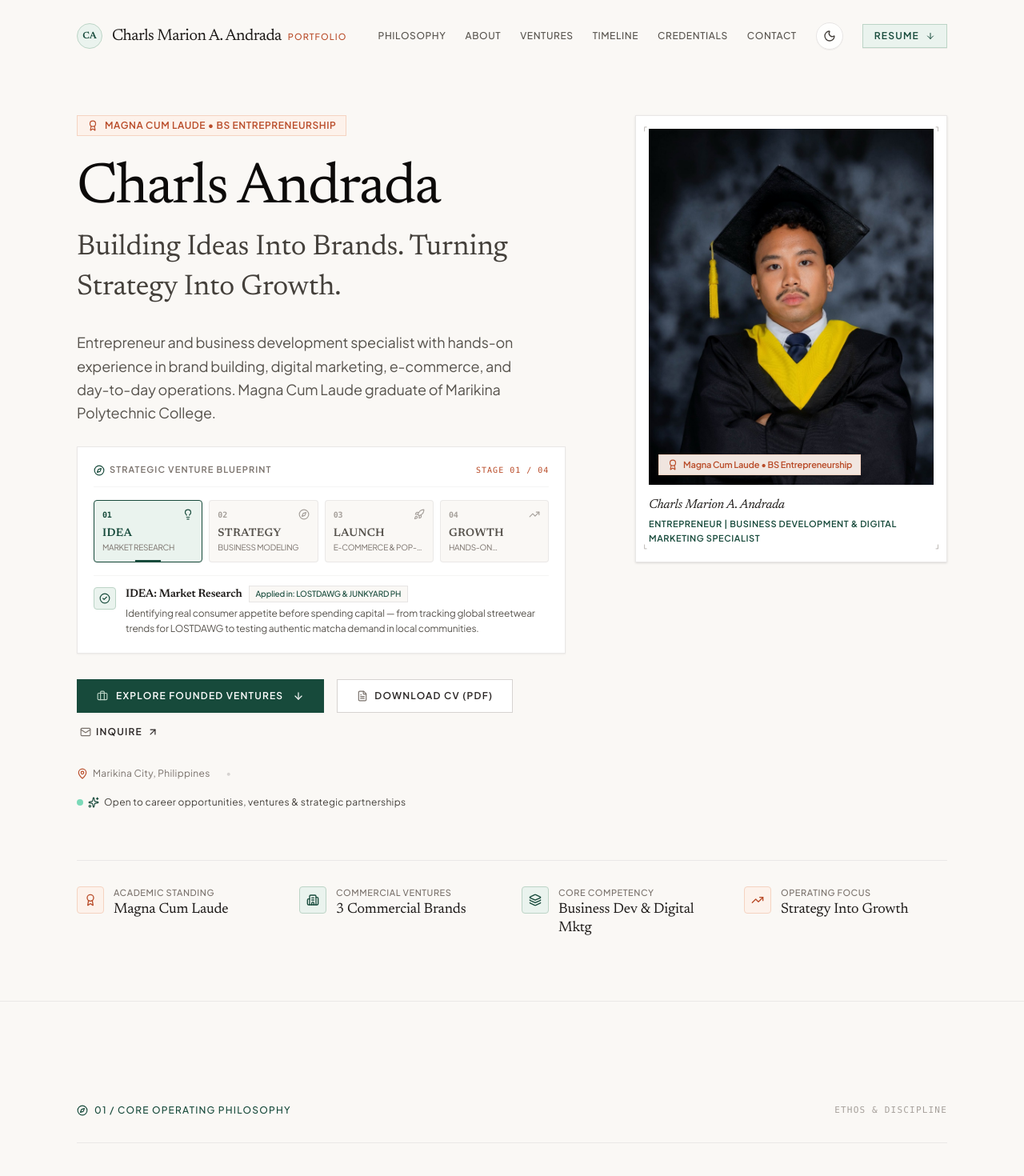
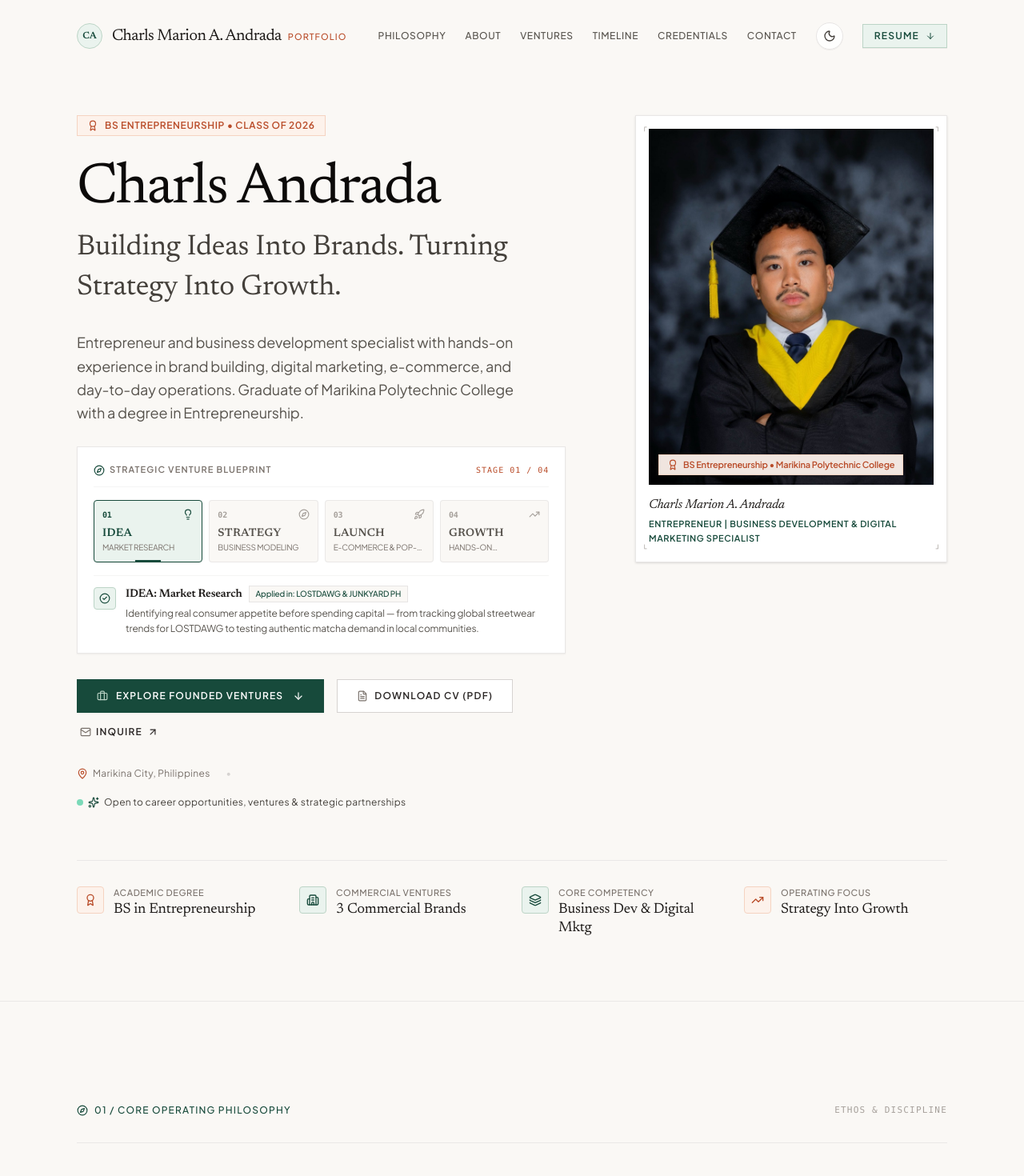
Before and after one commit to kylesantos0411/charls-portfolio, a React (Vite) app: page / in a window 1280 px wide. Shown: the top 1470 px of the page at 80% size. Built offline with nearby package versions, Linux system fonts and the light colour scheme.

Commit message:
refactor: reduce Magna Cum Laude mentions to exactly two official placements

```diff
--- a/index.html
+++ b/index.html
@@ -6,7 +6,7 @@
     <meta name="viewport" content="width=device-width, initial-scale=1.0" />
     <meta name="theme-color" content="#FAF8F5" />
     <title>Charls Andrada — Entrepreneurship & Business Portfolio</title>
-    <meta name="description" content="Portfolio of Charls Andrada — Magna Cum Laude Entrepreneurship Graduate, Venture Builder, and Strategist." />
+    <meta name="description" content="Portfolio of Charls Andrada — Entrepreneurship Graduate, Venture Builder, and Brand Strategist." />
     <!-- Google Fonts: Newsreader (Editorial Serif) & Plus Jakarta Sans (Clean Modern Sans) -->
     <link rel="preconnect" href="https://fonts.googleapis.com">
     <link rel="preconnect" href="https://fonts.gstatic.com" crossorigin>
--- a/src/components/Hero.tsx
+++ b/src/components/Hero.tsx
@@ -70,8 +70,8 @@ export const Hero: React.FC = () => {
 
   const keyFacts = [
     {
-      title: 'Academic Standing',
-      desc: 'Magna Cum Laude',
+      title: 'Academic Degree',
+      desc: 'BS in Entrepreneurship',
       icon: Award,
       color: 'text-[#B94C29] dark:text-[#E0734F] bg-[#FDF2EB] dark:bg-[#301B14] border-[#F5D3C1] dark:border-[#5C2D1F]'
     },
@@ -264,10 +264,10 @@ export const Hero: React.FC = () => {
                   className="w-full h-full object-cover object-top contrast-[1.02] group-hover:scale-102 transition-transform duration-700"
                 />
 
-                {/* Terracotta distinction badge on portrait */}
+                {/* Distinction badge on portrait */}
                 <div className="absolute bottom-3 left-3 bg-[#FDF2EB]/95 dark:bg-[#301B14]/95 backdrop-blur-xs border border-[#F5D3C1] dark:border-[#5C2D1F] text-[#B94C29] dark:text-[#E0734F] px-2.5 py-1 text-[11px] font-semibold flex items-center gap-1.5 shadow-xs">
                   <Award className="w-3.5 h-3.5" />
-                  <span>Magna Cum Laude • BS Entrepreneurship</span>
+                  <span>BS Entrepreneurship • Marikina Polytechnic College</span>
                 </div>
               </div>
 
--- a/src/data/portfolioData.ts
+++ b/src/data/portfolioData.ts
@@ -178,9 +178,9 @@ export const portfolioData: PortfolioData = {
     lastName: "Andrada",
     monogram: "CA",
     professionalTitle: "Entrepreneur | Business Development & Digital Marketing Specialist",
-    academicDistinction: "Magna Cum Laude • BS Entrepreneurship",
+    academicDistinction: "BS Entrepreneurship • Class of 2026",
     heroHeadline: "Building Ideas Into Brands. Turning Strategy Into Growth.",
-    heroSubheadline: "Entrepreneur and business development specialist with hands-on experience in brand building, digital marketing, e-commerce, and day-to-day operations. Magna Cum Laude graduate of Marikina Polytechnic College.",
+    heroSubheadline: "Entrepreneur and business development specialist with hands-on experience in brand building, digital marketing, e-commerce, and day-to-day operations. Graduate of Marikina Polytechnic College with a degree in Entrepreneurship.",
     portraitImage: "/charls_portrait.jpg",
     aboutImage: "/charls_portrait.jpg",
     resumePdfPath: "/resume.pdf",
@@ -221,13 +221,13 @@ export const portfolioData: PortfolioData = {
   about: {
     headline: "Turning ideas into workable, revenue-generating opportunities.",
     bioParagraphs: [
-      "I am an entrepreneur and business development specialist with a background in Entrepreneurship and hands-on experience in brand management, digital marketing, e-commerce, and business operations. As a Magna Cum Laude graduate of Marikina Polytechnic College, I combine academic rigor with practical experience in launching and managing commercial ventures.",
+      "I am an entrepreneur and business development specialist with a background in Entrepreneurship and hands-on experience in brand management, digital marketing, e-commerce, and business operations. As a graduate of Marikina Polytechnic College with a degree in Entrepreneurship, I combine academic training with practical experience in launching and managing commercial ventures.",
       "My entrepreneurial journey includes building LOSTDAWG, a streetwear retail brand; AIGHT CAFE, a modern coffee and matcha beverage business; and JUNKYARD PH, a matcha-focused beverage venture. My responsibilities span concept development, market research, product innovation, website management, content creation, and business planning.",
       "Alongside my own ventures, I developed strong operational discipline as an Assistant Supervisor at Zugusho Aircon & Refrigeration Services, managing service scheduling, field team coordination, customer inquiries, and job quality standards."
     ],
     degree: "Bachelor of Science in Entrepreneurship",
     institution: "Marikina Polytechnic College",
-    graduationHonor: "Magna Cum Laude (Class of 2026)",
+    graduationHonor: "Class of 2026",
     corePrinciples: [
       {
         title: "Strategy With Execution",
@@ -278,11 +278,11 @@ export const portfolioData: PortfolioData = {
       {
         id: "mile-2026",
         year: "2026",
-        title: "Graduated Magna Cum Laude & TESDA Certification",
+        title: "BS Entrepreneurship Graduation & Certification",
         organization: "Marikina Polytechnic College",
-        badge: "Magna Cum Laude",
+        badge: "Class of 2026",
         badgeType: "terracotta",
-        description: "Graduated with highest Latin distinction (Magna Cum Laude) in BS Entrepreneurship. Completed TESDA iSTAR Online certification and actively scaling commercial ventures."
+        description: "Graduated with Magna Cum Laude Latin honors in BS Entrepreneurship. Completed 6 TESDA iSTAR Online certifications while actively scaling commercial ventures."
       }
     ]
   },
@@ -501,11 +501,11 @@ export const portfolioData: PortfolioData = {
       },
       {
         id: "cred-02",
-        title: "Magna Cum Laude Latin Honor",
+        title: "Academic Excellence Distinction",
         institution: "Marikina Polytechnic College",
         year: "2026",
-        distinction: "High Academic Distinction",
-        description: "Conferred for outstanding academic excellence, maintaining top grade standing across all academic years while actively building commercial enterprises.",
+        distinction: "High Academic Standing",
+        description: "Conferred for outstanding academic performance, maintaining top standing across all academic years while actively building commercial enterprises.",
         type: "Honor"
       },
       {
```
